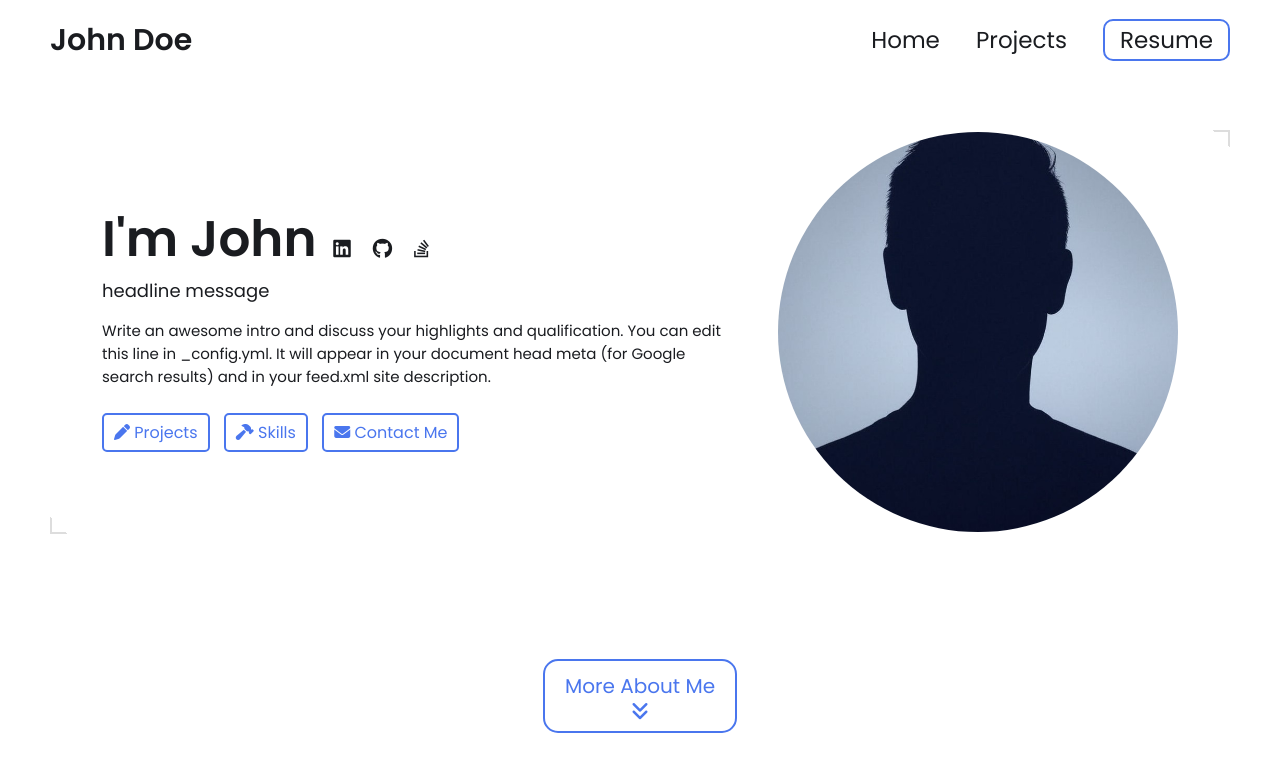
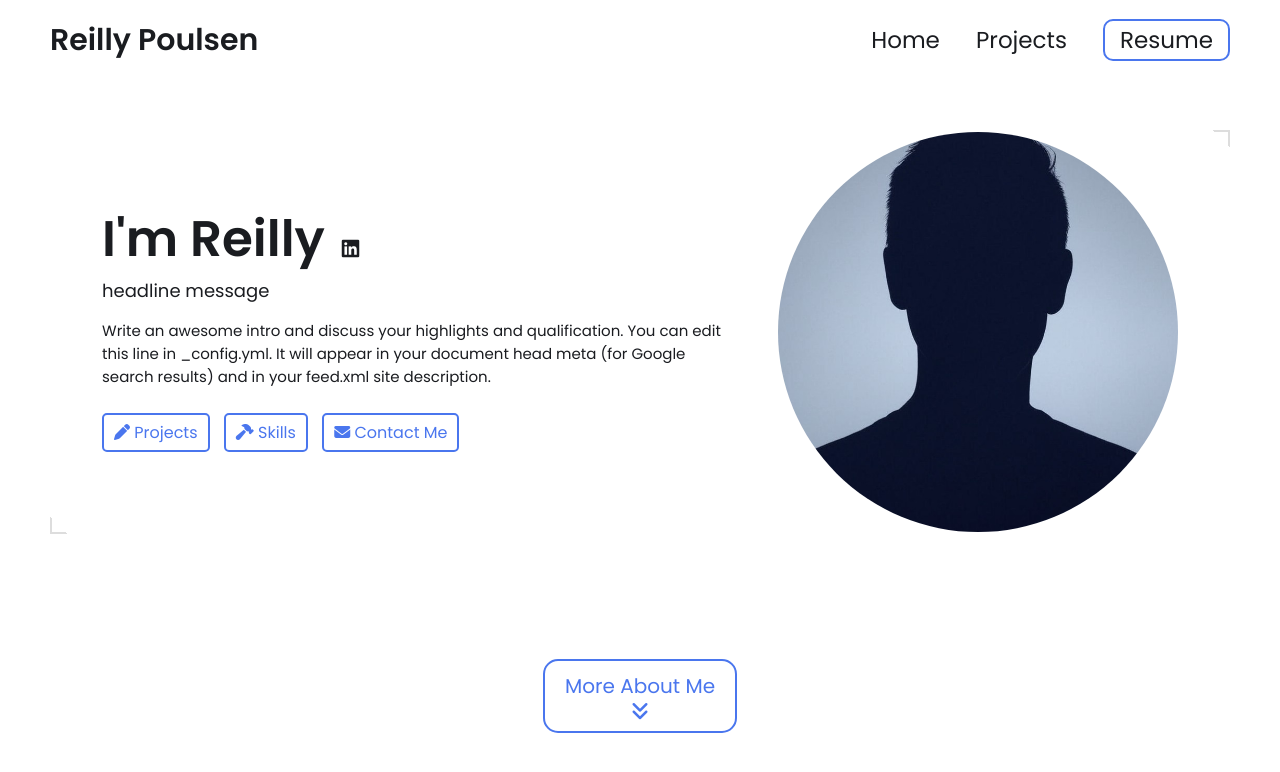
Before and after one commit to Reilly-P-12/Reilly-P-12.github.io, a Jekyll site: the page built from index.html, in a window 1280 px wide and 900 px high. Shown: the top 772 px of the window. Built offline with Jekyll 4.4.1, drawn with Linux system fonts in a browser that asks for light colours.

Commit message:
config.yml

```diff
--- a/_config.yml
+++ b/_config.yml
@@ -7,12 +7,12 @@
 
 # Main Page Setup
 
-title: John Doe's Portfolio # This is what shows up in the tab of the browser
+title: Reilly Poulsen's Portfolio # This is what shows up in the tab of the browser
 
 
 
 # Hero Section
-name: John Doe
+name: Reilly Poulsen
 headline: headline message
 description: >- # dont remove this line. this will ignore all new lines until the next section
   Write an awesome intro and discuss your highlights and qualification. You can edit this
@@ -31,9 +31,9 @@ resume-url: https://drive.google.com/file/d/13Z3duVzh-gguPU5r03oJVEE6rV9rd3DS/vi
 # Set up external links - this will show up as small icons next to your name.
 
 external-links:    # input only your own url slug. The icons with missing entries will not appear.
-  linkedin: test    # https://www.linkedin.com/in/{your url slug}
-  github: leea12    # https://github.com/{your url slug}
-  stackoverflow: test      # https://stackoverflow.com/users/{your url slug}
+  linkedin: https://www.linkedin.com/in/reilly-poulsen-20b0572b1/    # https://www.linkedin.com/in/{your url slug}
+  github:     # https://github.com/{your url slug}
+  stackoverflow:       # https://stackoverflow.com/users/{your url slug}
   medium:            # https://medium.com/@{your url slug}
   x-twitter:   # https://x.com/{your url slug}
   threads:            # https://threads.net/@{your url slug}
```
